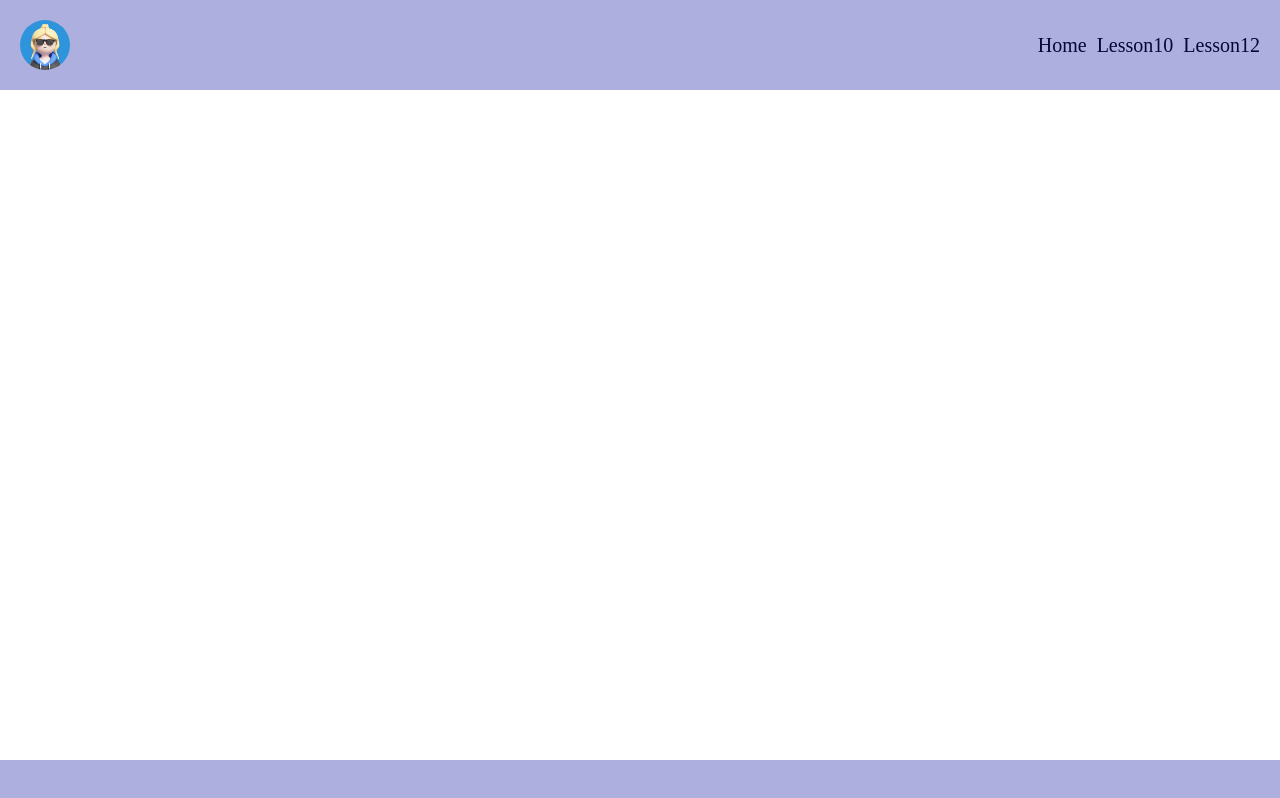
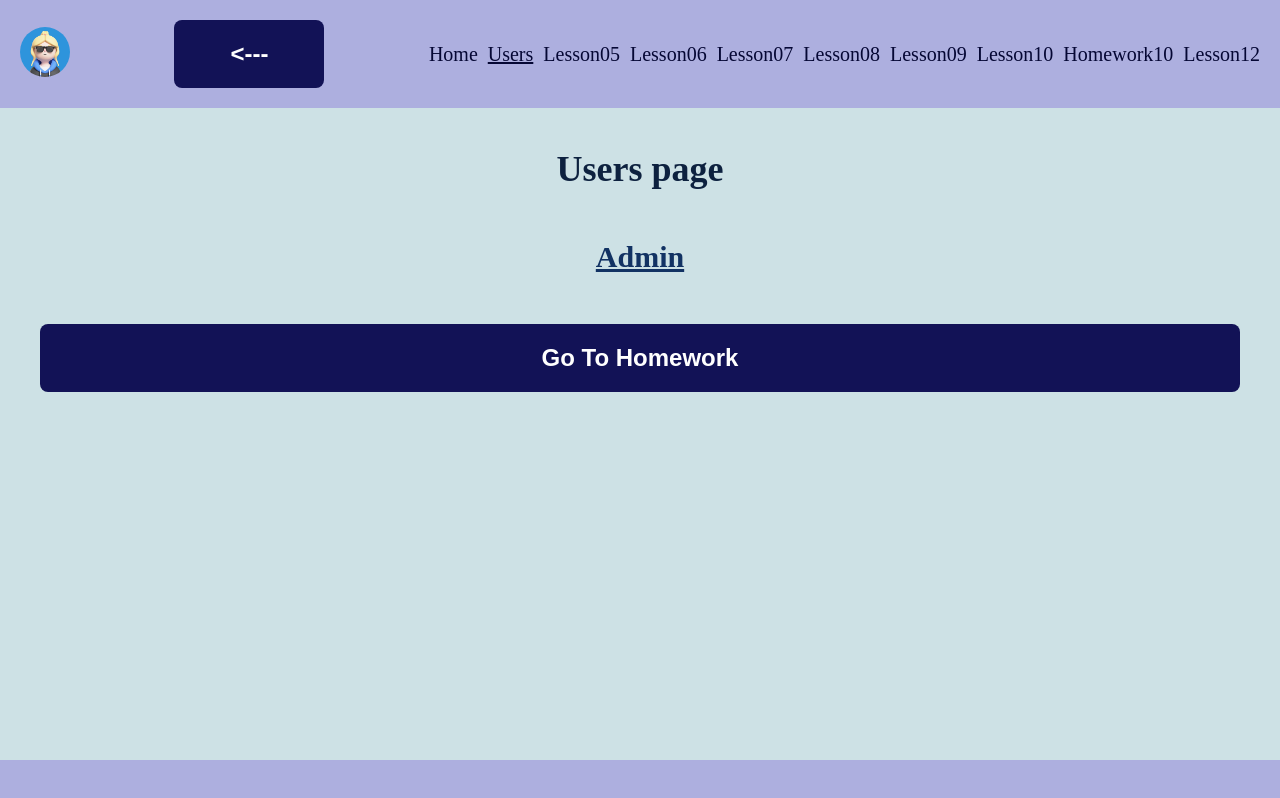
Before and after one commit to iwan-semjonow-dev/78_react_ts, a React (Vite) app: page /users in a window 1280 px wide. Built offline with nearby package versions, Linux system fonts and the light colour scheme.

Commit message:
Add lesson 14

```diff
--- a/src/App.tsx
+++ b/src/App.tsx
@@ -1,16 +1,21 @@
-// import Homework10 from "./homeworks/Homework10/Homework10";
+import Homework10 from "./homeworks/Homework10/Homework10";
 import GlobalStyles from "./styles/GlobalStyles";
 import { BrowserRouter, Routes, Route } from "react-router-dom";
 import Layout from "./components/Layout/Layout";
+import PageNotFound from "./pages/PageNotFound/PageNotFound";
+import Users from "./pages/Users/Users";
+import AdminUser from "./pages/Users/components/AdminUser/AdminUser";
+
 // Lessons imports
-// import Lesson05 from "./lessons/Lesson05/Lesson05";
-// import Lesson06 from "./lessons/Lesson06/Lesson06";
-// import Lesson07 from "./lessons/Lesson07/Lesson07";
-// import Lesson08 from "./lessons/Lesson08/Lesson08";
-// import Lesson09 from "./lessons/Lesson09/Lesson09";
+import Lesson05 from "./lessons/Lesson05/Lesson05";
+import Lesson06 from "./lessons/Lesson06/Lesson06";
+import Lesson07 from "./lessons/Lesson07/Lesson07";
+import Lesson08 from "./lessons/Lesson08/Lesson08";
+import Lesson09 from "./lessons/Lesson09/Lesson09";
 import Lesson10 from "./lessons/Lesson10/Lesson10";
 import Lesson12 from "./lessons/Lesson12/Lesson12";
 // Homeworks imports
+
 function App() {
   return (
     // <></> - fragmet. Он позволяет задать обертку (выступает в качестве родителя), чтобы
@@ -21,21 +26,24 @@ function App() {
       <Layout>
         <Routes>
           <Route path="/" element={<div>Home</div>} />
+          <Route path="/lesson-05" element={<Lesson05 />} />
+          <Route path="/lesson-06" element={<Lesson06 />} />
+          <Route path="/lesson-07" element={<Lesson07 />} />
+          <Route path="/lesson-08" element={<Lesson08 />} />
+          <Route path="/lesson-09" element={<Lesson09 />} />
           <Route path="/lesson-10" element={<Lesson10 />} />
+          <Route path="/homework-10" element={<Homework10 />} />
           <Route path="/lesson-12" element={<Lesson12 />} />
+          {/* Lesson 14. React Router */}
+          <Route path="/users" element={<Users />} />
+          <Route path="/users/admin" element={<AdminUser />} />
+          <Route path="*" element={<PageNotFound />} />
         </Routes>
       </Layout>
       {/* Lesson 05. TypeScript */}
-      {/* <Lesson05 /> */}
       {/* Lesson 06. Component typing */}
-      {/* <Lesson06/> */}
       {/* Lesson 07. Styling components */}
-      {/* <Lesson07/> */}
       {/* Lesson 08. Controlled and uncontrolled components */}
-      {/* <Lesson08 /> */}
-      {/* <Lesson09 /> */}
-      {/* <Lesson10 /> */}
-      {/* <Lesson12 /> */}
       {/* <Homework10/> */}
     </BrowserRouter>
   );
--- a/src/components/Layout/Layout.tsx
+++ b/src/components/Layout/Layout.tsx
@@ -6,15 +6,32 @@ import {
   Main,
   NavContainer,
   StyledNavLink,
+  ButtonWrapper,
 } from "./styles";
 import type { LayoutProps } from "./types";
 import LogoImg from "../../assets/avatar.jpg";
+import { Link, useNavigate } from "react-router-dom";
+import Button from "../Button/Button";
 
 function Layout({ children }: LayoutProps) {
+
+  const navigate = useNavigate();
+
+  const onBack = () => {
+    navigate(-1);
+  };
+
   return (
     <LayoutComponent>
       <Header>
-        <Logo src={LogoImg} />
+        <Link to="/">
+          <Logo src={LogoImg} />
+        </Link>
+
+        <ButtonWrapper>
+          <Button name="<---" onClick={onBack} />
+        </ButtonWrapper>
+
         <NavContainer>
           <StyledNavLink
             to="/"
@@ -25,12 +42,68 @@ function Layout({ children }: LayoutProps) {
             Home
           </StyledNavLink>
           <StyledNavLink
+            to="/users"
+            style={({ isActive }) => ({
+              textDecoration: isActive ? "underline" : "none",
+            })}
+          >
+            Users
+          </StyledNavLink>
+          <StyledNavLink
+            to="/lesson-05"
+            style={({ isActive }) => ({
+              textDecoration: isActive ? "underline" : "none",
+            })}
+          >
+            Lesson05
+          </StyledNavLink>
+          <StyledNavLink
+            to="/lesson-06"
+            style={({ isActive }) => ({
+              textDecoration: isActive ? "underline" : "none",
+            })}
+          >
+            Lesson06
+          </StyledNavLink>
+          <StyledNavLink
+            to="/lesson-07"
+            style={({ isActive }) => ({
+              textDecoration: isActive ? "underline" : "none",
+            })}
+          >
+            Lesson07
+          </StyledNavLink>
+          <StyledNavLink
+            to="/lesson-08"
+            style={({ isActive }) => ({
+              textDecoration: isActive ? "underline" : "none",
+            })}
+          >
+            Lesson08
+          </StyledNavLink>
+          <StyledNavLink
+            to="/lesson-09"
+            style={({ isActive }) => ({
+              textDecoration: isActive ? "underline" : "none",
+            })}
+          >
+            Lesson09
+          </StyledNavLink>
+          <StyledNavLink
             to="/lesson-10"
             style={({ isActive }) => ({
               textDecoration: isActive ? "underline" : "none",
             })}
           >
             Lesson10
+          </StyledNavLink>
+          <StyledNavLink
+            to="/homework-10"
+            style={({ isActive }) => ({
+              textDecoration: isActive ? "underline" : "none",
+            })}
+          >
+            Homework10
           </StyledNavLink>
           <StyledNavLink
             to="/lesson-12"
--- a/src/components/Layout/styles.ts
+++ b/src/components/Layout/styles.ts
@@ -48,3 +48,7 @@ export const Footer = styled.footer`
   padding: 20px;
   background: #adafdf;
 `;
+
+export const ButtonWrapper = styled.div`
+  width: 150px;
+`;
--- /dev/null
+++ b/src/pages/PageNotFound/PageNotFound.tsx
@@ -0,0 +1,11 @@
+import { PageNotFoundWrapper, Title } from "./styles";
+
+function PageNotFound() {
+  return (
+    <PageNotFoundWrapper>
+      <Title>Page Not Found</Title>
+    </PageNotFoundWrapper>
+  );
+}
+
+export default PageNotFound;
--- /dev/null
+++ b/src/pages/PageNotFound/styles.ts
@@ -0,0 +1,16 @@
+import styled from "@emotion/styled";
+
+export const PageNotFoundWrapper = styled.div`
+  display: flex;
+  flex-direction: column;
+  justify-content: center;
+  align-items: center;
+  flex: 1;
+  background-color: rgb(205, 225, 229);
+`;
+
+
+export const Title = styled.div`
+  font-size: 44px;
+  color: rgb(13, 33, 63);
+`;
--- /dev/null
+++ b/src/pages/Users/Users.tsx
@@ -0,0 +1,23 @@
+import Button from "../../components/Button/Button";
+import { Title, UsersPage, StyledLink } from "./styles";
+import { useNavigate } from "react-router-dom";
+
+function Users() {
+  // Хук возвращает функцию, при вызове которой нас может перенаправить на другую
+  const navigate = useNavigate();
+
+  const goToHomeworkPage = () => {
+    navigate("/homework-10");
+  };
+
+  return (
+    <UsersPage>
+      <Title>Users page</Title>
+      {/* <StyledLink to="/users/admin">Admin</StyledLink> */}
+      <StyledLink to="admin">Admin</StyledLink>
+      <Button name="Go To Homework" onClick={goToHomeworkPage} />
+    </UsersPage>
+  );
+}
+
+export default Users;
--- /dev/null
+++ b/src/pages/Users/components/AdminUser/AdminUser.tsx
@@ -0,0 +1,11 @@
+import { AdminUserPage, Title } from "./styles";
+
+function AdminUser() {
+  return (
+    <AdminUserPage>
+      <Title>Admin user page</Title>
+    </AdminUserPage>
+  );
+}
+
+export default AdminUser;
--- /dev/null
+++ b/src/pages/Users/components/AdminUser/styles.ts
@@ -0,0 +1,17 @@
+import styled from "@emotion/styled";
+
+export const AdminUserPage = styled.div`
+  display: flex;
+  flex-direction: column;
+  align-items: center;
+  gap: 50px;
+  padding: 40px;
+  flex: 1;
+  background-color: rgb(227, 229, 205);
+`;
+
+export const Title = styled.div`
+  font-size: 34px;
+  font-weight: bold;
+  color: rgb(78, 19, 19);
+`;
--- /dev/null
+++ b/src/pages/Users/styles.ts
@@ -0,0 +1,24 @@
+import styled from "@emotion/styled";
+import { Link } from "react-router-dom";
+
+export const UsersPage = styled.div`
+  display: flex;
+  flex-direction: column;
+  align-items: center;
+  gap: 50px;
+  padding: 40px;
+  flex: 1;
+  background-color: rgb(205, 225, 229);
+`;
+
+export const Title = styled.div`
+  font-size: 36px;
+  font-weight: bold;
+  color: rgb(13, 33, 63);
+`;
+
+export const StyledLink = styled(Link)`
+  font-size: 30px;
+  font-weight: bold;
+  color: rgb(18, 50, 99);
+`;
```
